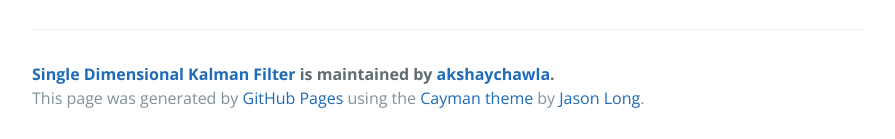
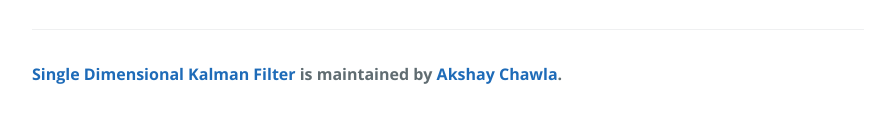
Before and after one commit to akshaychawla/1D-Kalman-Filter, a plain HTML site: page index.html in a window 1280 px wide. Shown: the part 3090-3229 px from the top of the page, without its empty margins (192-1087 px from the left). After the commit the page ends 3208 px from the top, so only its background shows below. Drawn offline with nearby package versions, Linux system fonts and the light colour scheme.

Commit message:
Update index.html

```diff
--- a/index.html
+++ b/index.html
@@ -105,9 +105,9 @@ In the case of a well-defined model, one-dimensional linear system with measurem
 <p>Coffee! <img class="emoji" title=":coffee:" alt=":coffee:" src="https://assets-cdn.github.com/images/icons/emoji/unicode/2615.png" height="20" width="20" align="absmiddle"></p>
 
       <footer class="site-footer">
-        <span class="site-footer-owner"><a href="https://github.com/akshaychawla/1D-Kalman-Filter">Single Dimensional Kalman Filter</a> is maintained by <a href="https://github.com/akshaychawla">akshaychawla</a>.</span>
+        <span class="site-footer-owner"><a href="https://github.com/akshaychawla/1D-Kalman-Filter">Single Dimensional Kalman Filter</a> is maintained by <a href="https://github.com/akshaychawla">Akshay Chawla</a>.</span>
 
-        <span class="site-footer-credits">This page was generated by <a href="https://pages.github.com">GitHub Pages</a> using the <a href="https://github.com/jasonlong/cayman-theme">Cayman theme</a> by <a href="https://twitter.com/jasonlong">Jason Long</a>.</span>
+
       </footer>
 
     </section>
```
